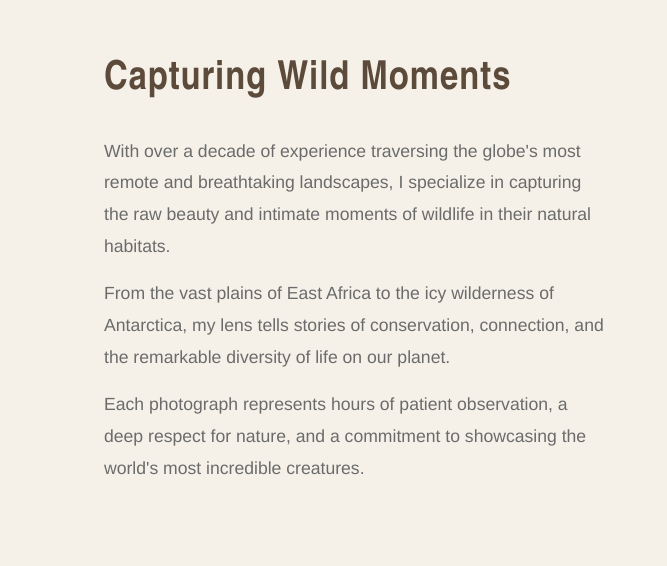
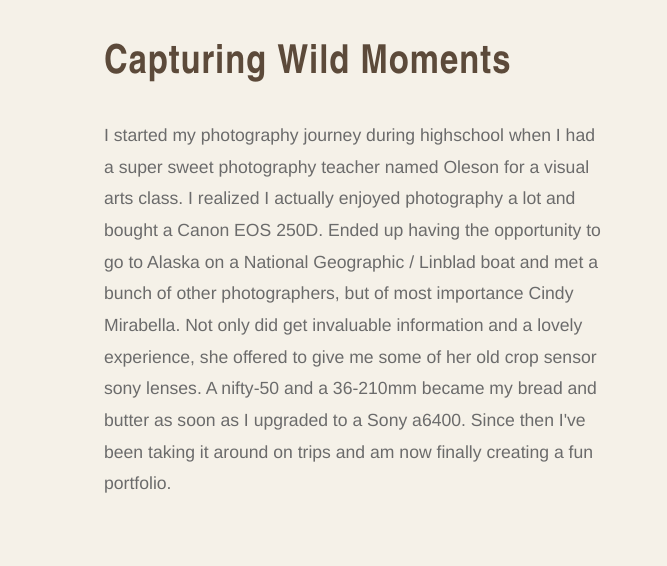
Before and after one commit to 7fpmkjfw94-hue/7fpmkjfw94-hue.github.io, a plain HTML site: page index.html in a window 1280 px wide. Shown: the part 800-1366 px from the top of the page, 0-667 px from the left. Drawn offline with Linux system fonts and the light colour scheme.

Commit message:
biography

```diff
--- a/index.html
+++ b/index.html
@@ -334,9 +334,9 @@
             <div class="about-text">
                 <h2>Capturing Wild Moments</h2>
                 <!-- EDIT YOUR BIO TEXT BELOW -->
-                <p>With over a decade of experience traversing the globe's most remote and breathtaking landscapes, I specialize in capturing the raw beauty and intimate moments of wildlife in their natural habitats.</p>
-                <p>From the vast plains of East Africa to the icy wilderness of Antarctica, my lens tells stories of conservation, connection, and the remarkable diversity of life on our planet.</p>
-                <p>Each photograph represents hours of patient observation, a deep respect for nature, and a commitment to showcasing the world's most incredible creatures.</p>
+                <p>I started my photography journey during highschool when I had a super sweet photography teacher named Oleson for a visual arts class. I realized I actually enjoyed photography a lot and bought a Canon EOS 250D. Ended up having the opportunity to go to Alaska on a National Geographic / Linblad boat and met a bunch of other photographers, but of most importance Cindy Mirabella. Not only did get invaluable information and a lovely experience, she offered to give me some of her old crop sensor sony lenses. A nifty-50 and a 36-210mm became my bread and butter as soon as I upgraded to a Sony a6400. Since then I've been taking it around on trips and am now finally creating a fun portfolio. </p>
+                <p></p>
+                <p></p>
                 <!-- END BIO TEXT -->
             </div>
             <div class="about-image">
```
